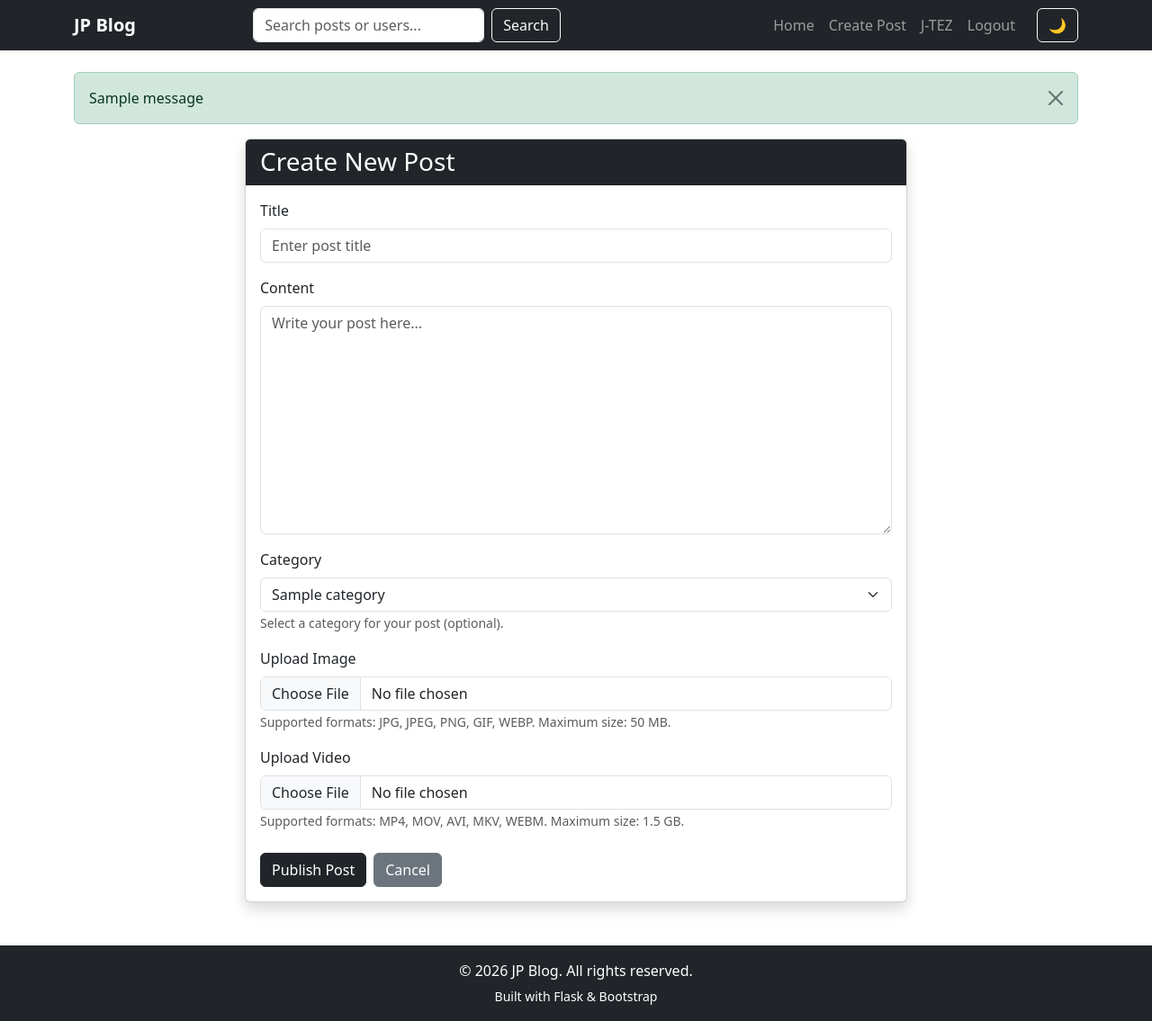
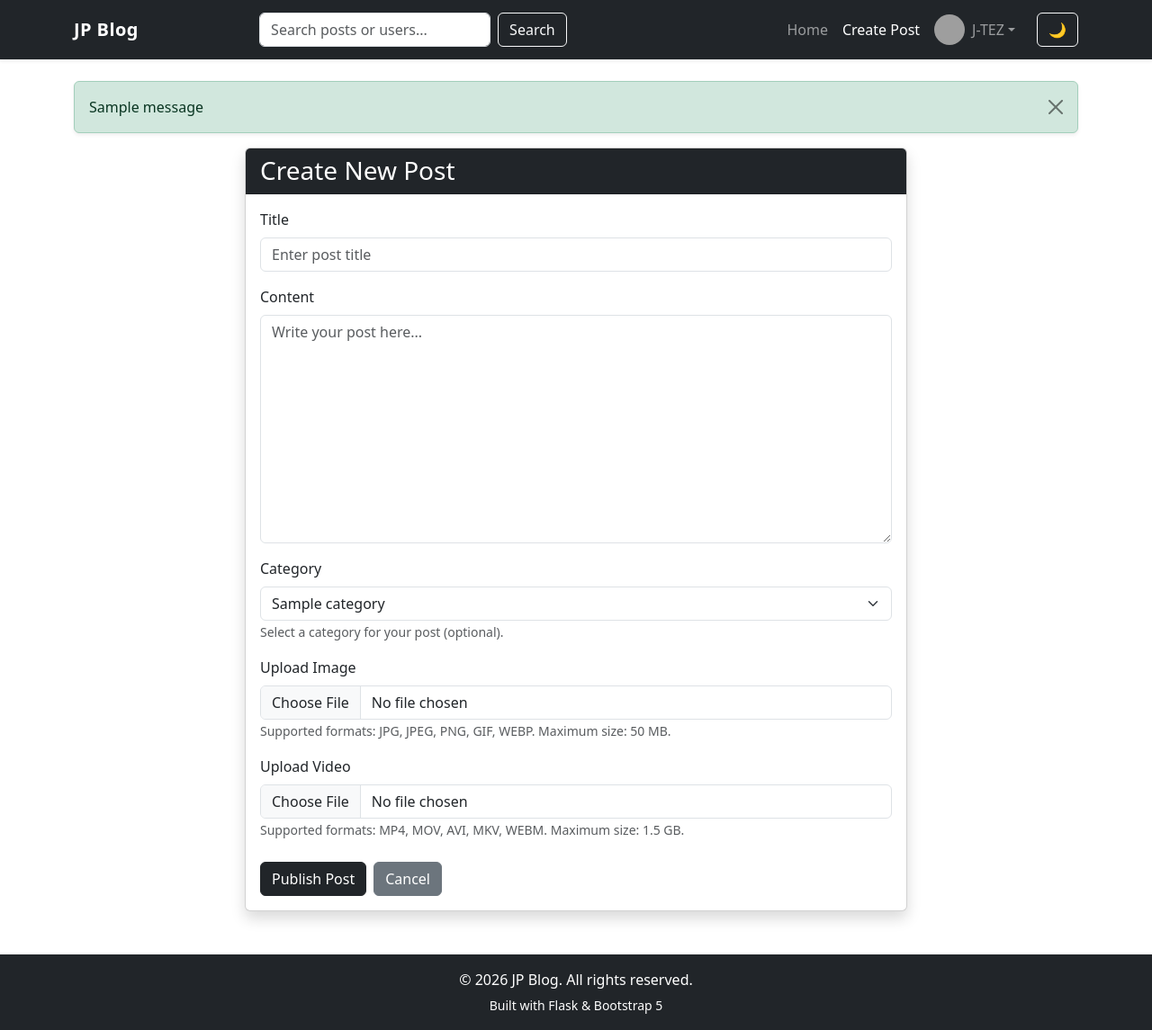
Before and after one commit to tersookor758-lang/my-flask-blog, a Flask app: page /create-post in a window 1280 px wide. Shown: the whole page at 90% size. Run offline with Flask 3, Linux system fonts and the light colour scheme; a user stored in the database is signed in; tables that the repository leaves empty hold one stand-in row (values such as "Sample post"); one stand-in notice (Sample message) is shown; some libraries are stand-ins or nearby versions; grey boxes are pictures that could not be loaded.

Commit message:
I fixed errors

```diff
--- a/templates/base.html
+++ b/templates/base.html
@@ -20,15 +20,26 @@
     >
 
     <script>
-        const savedTheme = localStorage.getItem("theme") || "light";
-        document.documentElement.setAttribute("data-bs-theme", savedTheme);
+
+        const savedTheme =
+            localStorage.getItem("theme") || "light";
+
+        document.documentElement.setAttribute(
+            "data-bs-theme",
+            savedTheme
+        );
+
     </script>
 
     <style>
 
         html,
         body{
-            transition: background-color .25s ease,color .25s ease;
+
+            transition:
+                background-color .25s ease,
+                color .25s ease;
+
         }
 
         .card,
@@ -39,17 +50,39 @@
         .form-control,
         .form-select,
         .btn{
+
             transition:
                 background-color .25s ease,
                 color .25s ease,
                 border-color .25s ease;
+
         }
 
         img{
+
             max-width:100%;
+            height:auto;
+
+        }
+
+        .navbar-brand{
+
+            letter-spacing:.4px;
+
+        }
+
+        .profile-thumb{
+
+            width:34px;
+            height:34px;
+            object-fit:cover;
+
         }
 
     </style>
+
+    {% block extra_css %}
+    {% endblock %}
 
 </head>
 
@@ -71,6 +104,9 @@
             type="button"
             data-bs-toggle="collapse"
             data-bs-target="#navbarContent"
+            aria-controls="navbarContent"
+            aria-expanded="false"
+            aria-label="Toggle navigation"
         >
             <span class="navbar-toggler-icon"></span>
         </button>
@@ -91,7 +127,7 @@
                     type="search"
                     name="search"
                     placeholder="Search posts or users..."
-                    value="{{ search if search else '' }}"
+                    value="{{ request.args.get('search','') }}"
                 >
 
                 <button
@@ -103,39 +139,107 @@
 
             </form>
 
-            <div class="navbar-nav ms-lg-auto align-items-lg-center">
+            <ul class="navbar-nav ms-lg-auto align-items-lg-center">
+
+                <li class="nav-item">
 
                     <a
-                    class="nav-link"
+                        class="nav-link {% if request.endpoint == 'main.home' %}active{% endif %}"
                         href="{{ url_for('main.home') }}"
                     >
                         Home
                     </a>
 
+                </li>
+
                 {% if current_user.is_authenticated %}
 
+                <li class="nav-item">
+
                     <a
-                        class="nav-link"
+                        class="nav-link {% if request.endpoint == 'posts.create_post' %}active{% endif %}"
                         href="{{ url_for('posts.create_post') }}"
                     >
                         Create Post
                     </a>
 
+                </li>
+
+                <li class="nav-item dropdown">
+
                     <a
-                        class="nav-link"
+                        class="nav-link dropdown-toggle d-flex align-items-center"
+                        href="#"
+                        role="button"
+                        data-bs-toggle="dropdown"
+                    >
+
+                        {% if current_user.profile_picture %}
+
+                            <img
+                                src="{{ url_for('static', filename='uploads/' ~ current_user.profile_picture) }}"
+                                class="rounded-circle profile-thumb me-2"
+                            >
+
+                        {% else %}
+
+                            <img
+                                src="{{ url_for('static', filename='images/default.png') }}"
+                                class="rounded-circle profile-thumb me-2"
+                            >
+
+                        {% endif %}
+
+                        {{ current_user.username }}
+
+                    </a>
+
+                    <ul class="dropdown-menu dropdown-menu-end">
+
+                        <li>
+
+                            <a
+                                class="dropdown-item"
                                 href="{{ url_for('profile.view_profile') }}"
                             >
-                        {{ current_user.username }}
+                                My Profile
                             </a>
 
+                        </li>
+
+                        <li>
+
                             <a
-                        class="nav-link"
+                                class="dropdown-item"
+                                href="{{ url_for('posts.create_post') }}"
+                            >
+                                New Post
+                            </a>
+
+                        </li>
+
+                        <li>
+                            <hr class="dropdown-divider">
+                        </li>
+
+                        <li>
+
+                            <a
+                                class="dropdown-item text-danger"
                                 href="{{ url_for('auth.logout') }}"
                             >
                                 Logout
                             </a>
 
+                        </li>
+
+                    </ul>
+
+                </li>
+
                 {% else %}
+
+                <li class="nav-item">
 
                     <a
                         class="nav-link"
@@ -144,6 +248,10 @@
                         Login
                     </a>
 
+                </li>
+
+                <li class="nav-item">
+
                     <a
                         class="nav-link"
                         href="{{ url_for('auth.register') }}"
@@ -151,18 +259,24 @@
                         Register
                     </a>
 
+                </li>
+
                 {% endif %}
+
+                <li class="nav-item ms-lg-3 mt-2 mt-lg-0">
 
                     <button
                         id="theme-toggle"
-                    class="btn btn-outline-light ms-lg-3 mt-2 mt-lg-0"
+                        class="btn btn-outline-light"
                         type="button"
-                    title="Toggle Dark Mode"
+                        title="Toggle Theme"
                     >
                         🌙
                     </button>
 
-            </div>
+                </li>
+
+            </ul>
 
         </div>
 
@@ -176,14 +290,15 @@
 
 {% if messages %}
 
-            {% for category, message in messages %}
+{% for category,message in messages %}
 
-                <div class="alert alert-{{ category }} alert-dismissible fade show">
+<div
+    class="alert alert-{{ category }} alert-dismissible fade show shadow-sm"
+>
 
     {{ message }}
 
     <button
-                        type="button"
         class="btn-close"
         data-bs-dismiss="alert"
     ></button>
@@ -206,11 +321,15 @@
 <div class="container">
 
 <p class="mb-1">
-            &copy; 2026 JP Blog. All rights reserved.
+
+© 2026 JP Blog. All rights reserved.
+
 </p>
 
 <small>
-            Built with Flask & Bootstrap
+
+Built with Flask & Bootstrap 5
+
 </small>
 
 </div>
@@ -221,35 +340,63 @@
 
 <script>
 
-    const html = document.documentElement;
-    const toggle = document.getElementById("theme-toggle");
+const html=document.documentElement;
+
+const toggle=document.getElementById("theme-toggle");
 
 function setTheme(theme){
 
-        html.setAttribute("data-bs-theme", theme);
-        localStorage.setItem("theme", theme);
+html.setAttribute(
+"data-bs-theme",
+theme
+);
 
-        toggle.innerHTML = theme === "dark"
-            ? "☀️"
-            : "🌙";
+localStorage.setItem(
+"theme",
+theme
+);
+
+toggle.innerHTML=
+theme==="dark"
+?
+"☀️"
+:
+"🌙";
 
 }
 
-    setTheme(localStorage.getItem("theme") || "light");
+setTheme(
+localStorage.getItem("theme")
+||
+"light"
+);
 
-    toggle.addEventListener("click", function(){
+toggle.addEventListener(
+"click",
+function(){
 
-        const current = html.getAttribute("data-bs-theme");
+const current=
+html.getAttribute(
+"data-bs-theme"
+);
 
 setTheme(
-            current === "dark"
-                ? "light"
-                : "dark"
+
+current==="dark"
+?
+"light"
+:
+"dark"
+
 );
 
-    });
+}
+);
 
 </script>
 
+{% block extra_js %}
+{% endblock %}
+
 </body>
 </html>
```
Lines whose indentation alone changed are shown as unchanged.
